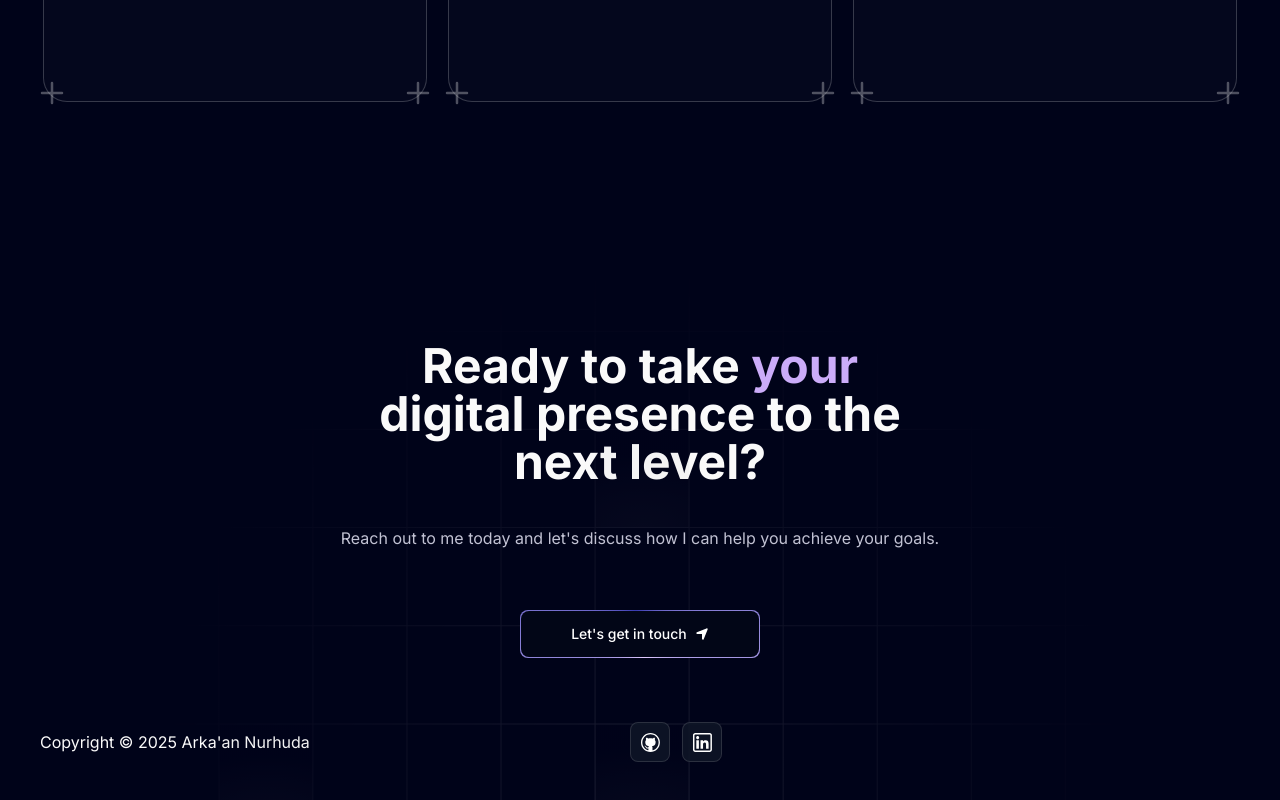
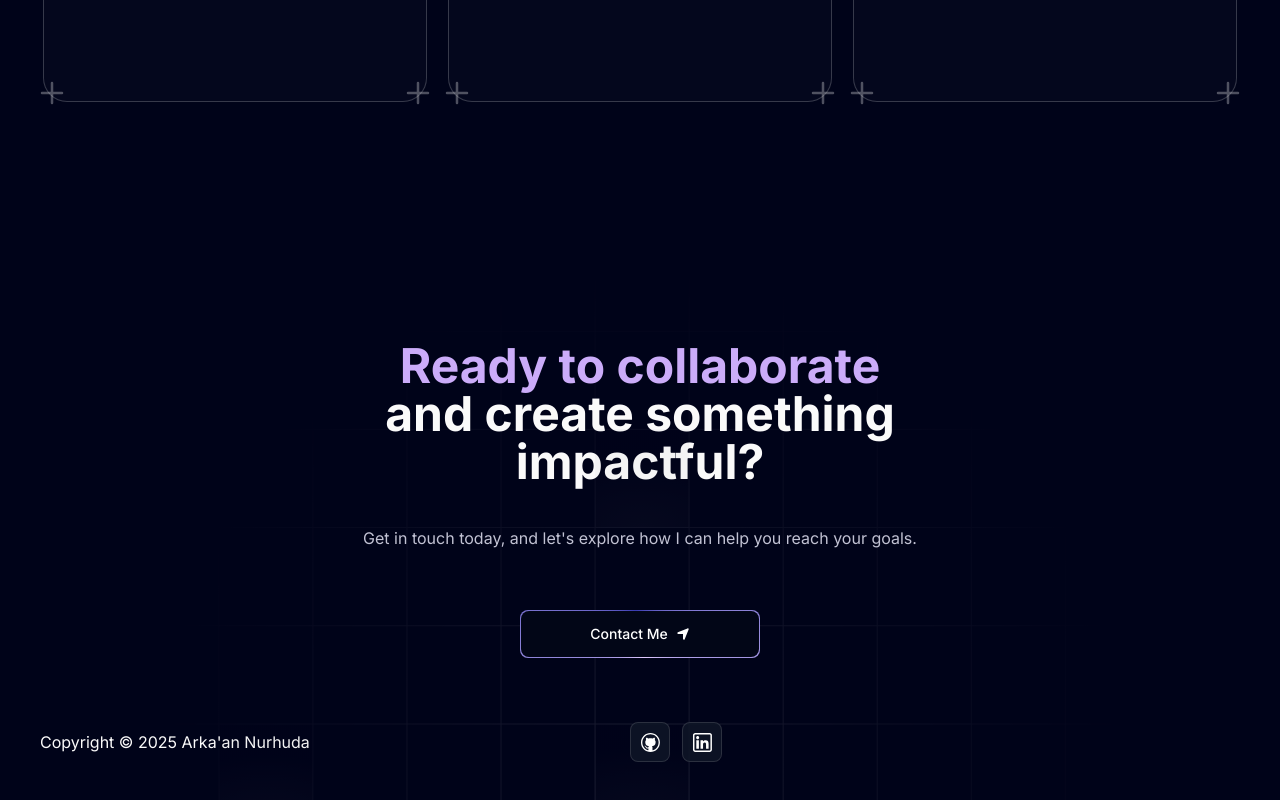
Before and after one commit to nurhuda0/next-portofolio, a Next.js app: page / in a window 1280 px wide. Shown: the part 3947-4747 px from the top of the page. Built offline with nearby package versions, Linux system fonts and the light colour scheme.

Commit message:
refining tagline on footer

```diff
--- a/components/Footer.tsx
+++ b/components/Footer.tsx
@@ -17,16 +17,16 @@ const Footer = () => {
 
       <div className="flex flex-col items-center">
         <h1 className="heading lg:max-w-[45vw]">
-          Ready to take <span className="text-purple">your</span> digital
-          presence to the next level?
+          <span className="text-purple">Ready to collaborate </span>and create
+          something impactful?
         </h1>
         <p className="text-white-200 md:mt-10 my-5 text-center">
-          Reach out to me today and let&apos;s discuss how I can help you
-          achieve your goals.
+          Get in touch today, and let&apos;s explore how I can help you reach
+          your goals.
         </p>
         <a href="mailto:contact@jsmastery.pro">
           <MagicButton
-            title="Let's get in touch"
+            title="Contact Me"
             icon={<FaLocationArrow />}
             position="right"
           />
```
